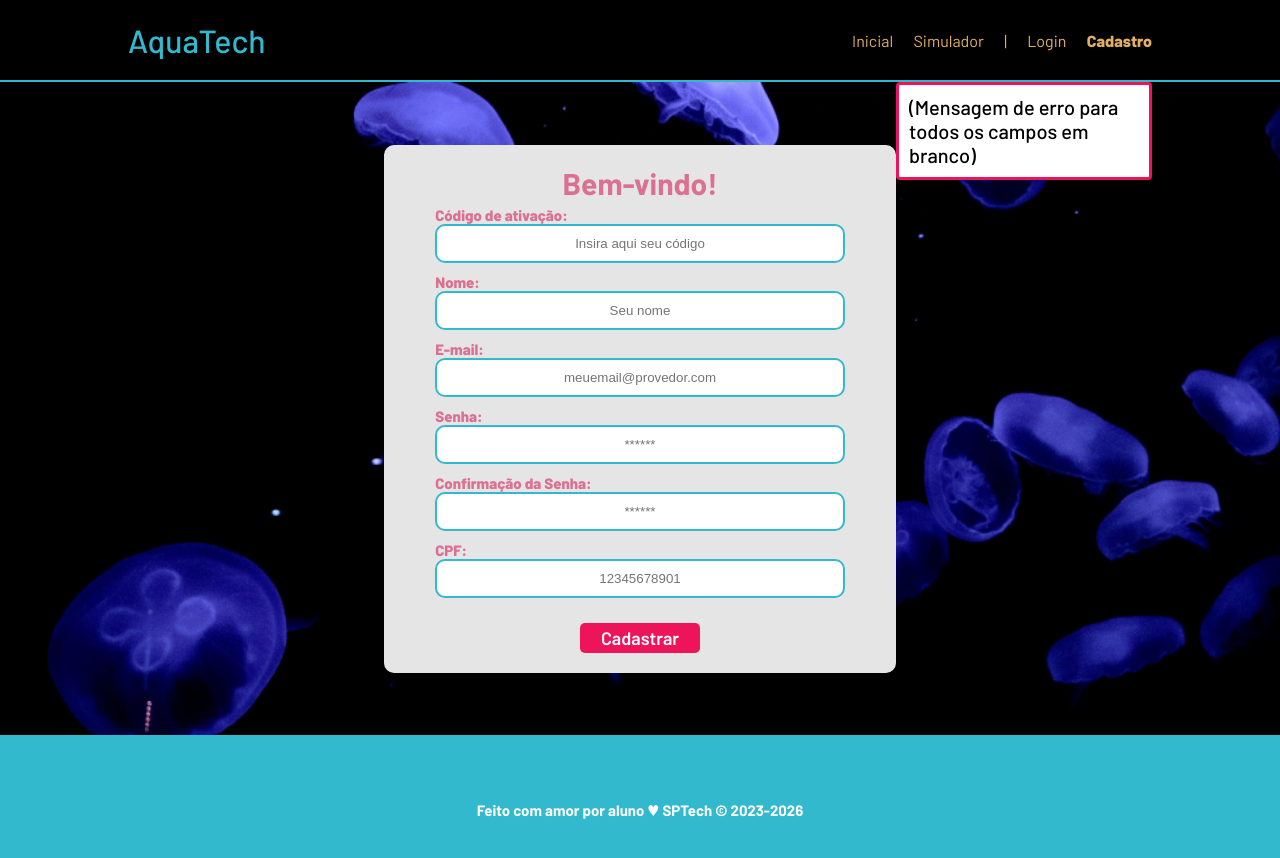
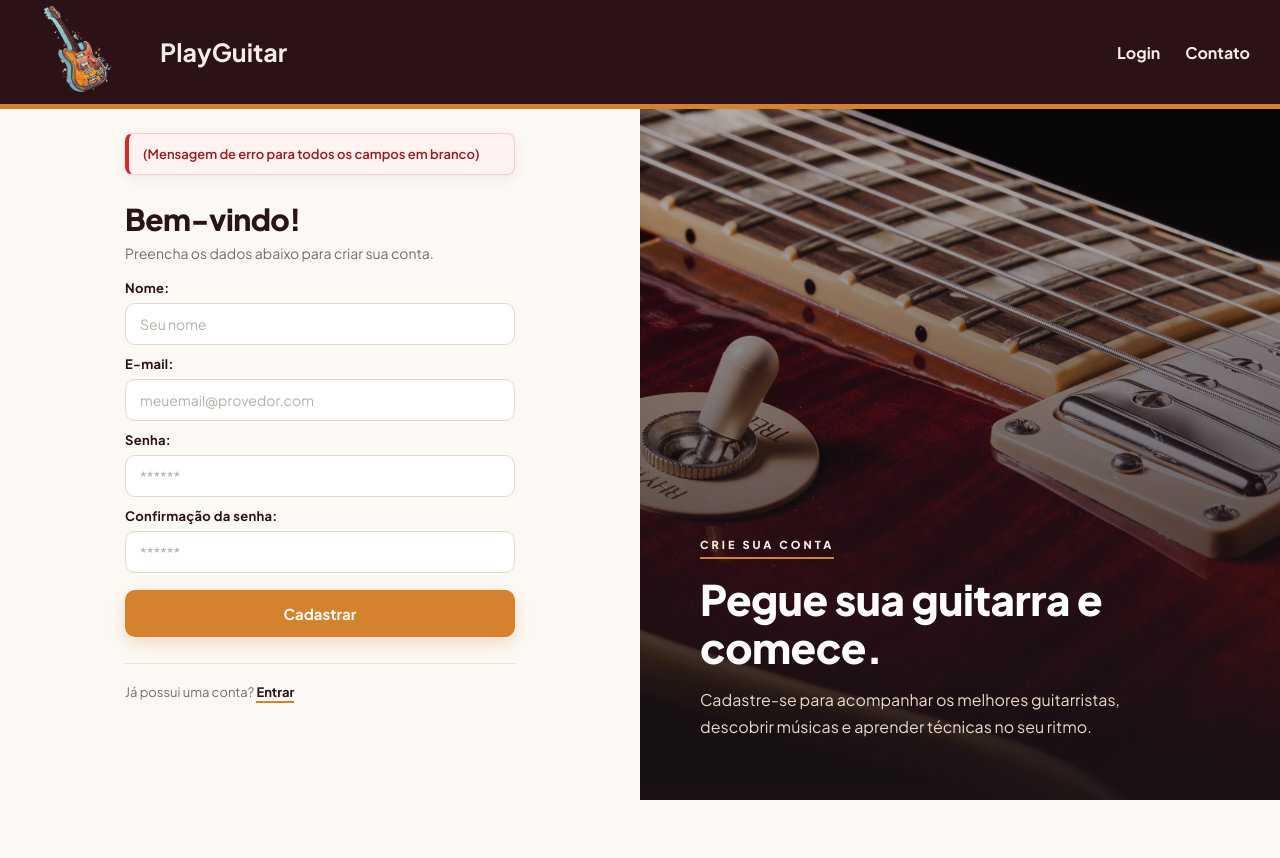
Before and after one commit to SMattosptech/Projeto-individual-PI, a website: page web-data-viz/public/html/cadastro.html in a window 1280 px wide. Both pictures are taken after a click on the button "Cadastrar". After the commit the page ends 800 px from the top, so only its background shows below. Drawn offline with Linux system fonts and the light colour scheme; files that its build step writes are made by us from their sources; no server answers; files whose address does not match are found by name.

Commit message:
adicionando tela de cadastro

```diff
--- /dev/null
+++ b/web-data-viz/public/css/cadastro.css
@@ -0,0 +1,82 @@
+
+/* =========================================
+   CADASTRO: ajustes sobre o login.css
+   (carregue este arquivo DEPOIS do login.css)
+========================================= */
+
+/* Menu: marca Cadastro como página atual */
+
+#login {
+    color: #F5EEE5;
+}
+
+#login:hover {
+    color: #D4822E;
+}
+
+#cadastro {
+    color: #D4822E;
+}
+
+/* Remove a aparência de link do título PlayGuitar */
+
+.esquerda a {
+    text-decoration: none;
+    color: inherit;
+}
+
+/* Ajustes do formulário */
+
+.formulario {
+    gap: 11px;
+}
+
+.formulario .campo input {
+    padding: 11px 14px;
+}
+
+.card-header-text {
+    margin-bottom: 18px;
+}
+
+.login .container {
+    padding: 28px 40px;
+}
+
+/* =========================================
+   LAYOUT ESPELHADO: foto à direita,
+   formulário à esquerda
+   (só em telas grandes; no celular fica igual ao login)
+========================================= */
+
+@media (min-width: 961px) {
+
+    .imagem-fundo-login {
+        left: auto;
+        right: 0;
+        object-position: 35% center;
+    }
+
+    body::before {
+        left: auto;
+        right: 0;
+    }
+
+    .login .container {
+        grid-column: 1;
+        grid-row: 1;
+    }
+
+    .painel-boas-vindas {
+        grid-column: 2;
+        grid-row: 1;
+    }
+
+    /* O aviso aparece no topo da metade esquerda */
+
+    .alerta_erro {
+        right: auto;
+        left: 0;
+    }
+
+}
--- a/web-data-viz/public/html/cadastro.html
+++ b/web-data-viz/public/html/cadastro.html
@@ -1,130 +1,132 @@
+
 <!DOCTYPE html>
 <html lang="pt-br">
 
 <head>
-  <meta charset="UTF-8" />
-  <meta http-equiv="X-UA-Compatible" content="IE=edge" />
-  <meta name="viewport" content="width=device-width, initial-scale=1.0" />
+    <meta charset="UTF-8">
+    <meta http-equiv="X-UA-Compatible" content="IE=edge">
+    <meta name="viewport" content="width=device-width, initial-scale=1.0">
 
-  <title>AquaTech | Cadastro</title>
+    <title>PlayGuitar | Cadastro</title>
 
     <script src="./js/sessao.js"></script>
 
-  <link rel="stylesheet" href="./css/estilo.css" />
-  <link rel="icon" href="./assets/icon/favicon2.ico" />
-  <link rel="preconnect" href="https://fonts.gstatic.com" />
+    <link rel="preconnect" href="https://fonts.googleapis.com">
+    <link rel="preconnect" href="https://fonts.gstatic.com" crossorigin>
+    <link href="https://fonts.googleapis.com/css2?family=Plus+Jakarta+Sans:wght@400;500;600;700;800&display=swap" rel="stylesheet">
+
+    <link rel="stylesheet" href="../css/login.css">
+    <link rel="stylesheet" href="../css/cadastro.css">
 </head>
 
-<body onload="listar()">
-  <!--header inicio-->
-  <div class="header">
-    <div class="container">
-      <h1 class="titulo">AquaTech</h1>
-      <ul class="navbar">
-        <li>
-          <a href="index.html">Inicial</a>
-        </li>
-        <li>
-          <a href="simulador.html">Simulador</a>
-        </li>
-        <li>|</li>
-        <li>
-          <a href="login.html">Login</a>
-        </li>
-        <li class="agora">
-          <a href="#">Cadastro</a>
-        </li>
-      </ul>
+<body>
+
+    <!-- Para usar outra foto no cadastro, troque o nome do arquivo abaixo -->
+    <img class="imagem-fundo-login" src="../assets/imgs/img-fundo-login.jpg" alt="Guitarra PlayGuitar">
+
+    <!-- Cabeçalho (Idêntico ao da home) -->
+    <header class="cabecalho">
+        <div class="esquerda">
+            <a href="../playguitar.html">
+                <img id="logo" src="../assets/imgs/logo.png" alt="Logo PlayGuitar">
+            </a>
+            <a href="../playguitar.html">
+                <h1 id="titulo">PlayGuitar</h1>
+            </a>
         </div>
-  </div>
-  <!--header fim-->
 
-  <div class="login">
+        <nav class="navegacao">
+            <a href="login.html" id="login">Login</a>
+            <a href="../html/contato.html" id="contatos">Contato</a>
+        </nav>
+    </header>
+
+    <!-- Área principal dividida (formulário à esquerda, foto à direita) -->
+    <main class="login">
         <div class="alerta_erro">
             <div class="card_erro" id="cardErro">
                 <span id="mensagem_erro"></span>
             </div>
         </div>
-    <div class="container">
-      <div class="card card-cadastro">
+
+        <!-- Painel da foto: textos do cadastro -->
+        <section class="painel-boas-vindas">
+            <div class="selo-wrapper">
+                <span class="selo">CRIE SUA CONTA</span>
+            </div>
+            <h2>Pegue sua guitarra e comece.</h2>
+            <p>
+                Cadastre-se para acompanhar os melhores guitarristas,
+                descobrir músicas e aprender técnicas no seu ritmo.
+            </p>
+        </section>
+
+        <!-- Painel do formulário -->
+        <section class="container">
+            <div class="card-login">
+                <div class="card-header-text">
                     <h2>Bem-vindo!</h2>
+                    <p class="sub-aviso">Preencha os dados abaixo para criar sua conta.</p>
+                </div>
+
                 <div class="formulario">
-          <!--
-                         Para inserir mais um campo, copie uma das inputs abaixo.
-                         Assim que inserir vá para o script abaixo.
-                     -->
-          <div class="campo">
-            <span>Código de ativação:</span>
-            <input id="codigo_input" type="text" placeholder="Insira aqui seu código" />
-          </div>
                     <div class="campo">
                         <span>Nome:</span>
-            <input id="nome_input" type="text" placeholder="Seu nome" />
+                        <input id="nome_input" type="text" placeholder="Seu nome">
                     </div>
+
                     <div class="campo">
                         <span>E-mail:</span>
-            <input id="email_input" type="text" placeholder="meuemail@provedor.com" />
+                        <input id="email_input" type="text" placeholder="meuemail@provedor.com">
                     </div>
+
                     <div class="campo">
                         <span>Senha:</span>
-            <input id="senha_input" type="password" placeholder="******" />
+                        <input id="senha_input" type="password" placeholder="******">
                     </div>
+
                     <div class="campo">
-            <span>Confirmação da Senha:</span>
-            <input id="confirmacao_senha_input" type="password" placeholder="******" />
+                        <span>Confirmação da senha:</span>
+                        <input id="confirmacao_senha_input" type="password" placeholder="******">
                     </div>
-          <div class="campo">
-            <span>CPF:</span>
-            <input id="cpf_input" type="text" placeholder="12345678901" />
-          </div>
+
                     <button class="botao" onclick="cadastrar()">Cadastrar</button>
                 </div>
+
+                <p class="link-cadastro">
+                    Já possui uma conta? <a href="login.html">Entrar</a>
+                </p>
+
                 <div id="div_aguardar" class="loading-div">
-          <img src="./assets/circle-loading.gif" id="loading-gif" />
+                    <img src="./assets/circle-loading.gif" id="loading-gif" alt="Carregando...">
                 </div>
 
                 <div id="div_erros_login"></div>
             </div>
-    </div>
-  </div>
+        </section>
+    </main>
 
-  <!--footer inicio-->
-  <div class="footer">
-    <div class="container">
-      <h4>Feito com amor por aluno &hearts; SPTech &copy; 2023-2026</h4>
-    </div>
-  </div>
-  <!--footer fim-->
 </body>
 
 </html>
 
 <script>
 
-  // Array para armazenar empresas cadastradas para validação de código de ativação
-  let listaEmpresasCadastradas = [];
-
     function cadastrar() {
         // aguardar();
 
-    //Recupere o valor da nova input pelo nome do id
-    // Agora vá para o método fetch logo abaixo
-    var nomeVar = nome_input.value;
-    var emailVar = email_input.value;
-    var senhaVar = senha_input.value;
-    var confirmacaoSenhaVar = confirmacao_senha_input.value;
-    var codigoVar = codigo_input.value;
-    var idEmpresaVincular
-    var cpfVar = cpf_input.value;
+        // Recuperando os valores dos campos
+        let nomeVar = nome_input.value;
+        let emailVar = email_input.value;
+        let senhaVar = senha_input.value;
+        let confirmacaoSenhaVar = confirmacao_senha_input.value;
 
         // Verificando se há algum campo em branco
         if (
             nomeVar == "" ||
             emailVar == "" ||
             senhaVar == "" ||
-      confirmacaoSenhaVar == "" ||
-      codigoVar == "" ||
-      cpfVar == ""
+            confirmacaoSenhaVar == ""
         ) {
             cardErro.style.display = "block";
             mensagem_erro.innerHTML =
@@ -136,33 +138,25 @@
             setInterval(sumirMensagem, 5000);
         }
 
-    // Verificando se o código de ativação é de alguma empresa cadastrada
-    for (let i = 0; i < listaEmpresasCadastradas.length; i++) {
-      if (listaEmpresasCadastradas[i].codigo_ativacao == codigoVar) {
-        idEmpresaVincular = listaEmpresasCadastradas[i].id
-        console.log("Código de ativação válido.");
-        break;
-      } else {
+        // Verificando se as senhas são iguais
+        if (senhaVar != confirmacaoSenhaVar) {
             cardErro.style.display = "block";
-        mensagem_erro.innerHTML = "(Mensagem de erro para código inválido)";
+            mensagem_erro.innerHTML = "As senhas não coincidem.";
+
             finalizarAguardar();
-      }
+            return false;
         }
 
-    // Enviando o valor da nova input
+        // Enviando os valores para o cadastro
         fetch("/usuarios/cadastrar", {
             method: "POST",
             headers: {
                 "Content-Type": "application/json",
             },
             body: JSON.stringify({
-        // crie um atributo que recebe o valor recuperado aqui
-        // Agora vá para o arquivo routes/usuario.js
                 nomeServer: nomeVar,
                 emailServer: emailVar,
                 senhaServer: senhaVar,
-        idEmpresaVincularServer: idEmpresaVincular,
-        cpfServer: cpfVar,
             }),
         })
             .then(function (resposta) {
@@ -192,27 +186,8 @@
         return false;
     }
 
-  // Listando empresas cadastradas
-  function listar() {
-    fetch("/empresas/listar", {
-      method: "GET",
-    })
-      .then(function (resposta) {
-        resposta.json().then((empresas) => {
-          empresas.forEach((empresa) => {
-            listaEmpresasCadastradas.push(empresa);
-
-            console.log("listaEmpresasCadastradas")
-            console.log(listaEmpresasCadastradas[0].codigo_ativacao)
-          });
-        });
-      })
-      .catch(function (resposta) {
-        console.log(`#ERRO: ${resposta}`);
-      });
-  }
-
     function sumirMensagem() {
         cardErro.style.display = "none";
     }
+
 </script>
```
Lines whose indentation alone changed are shown as unchanged.
